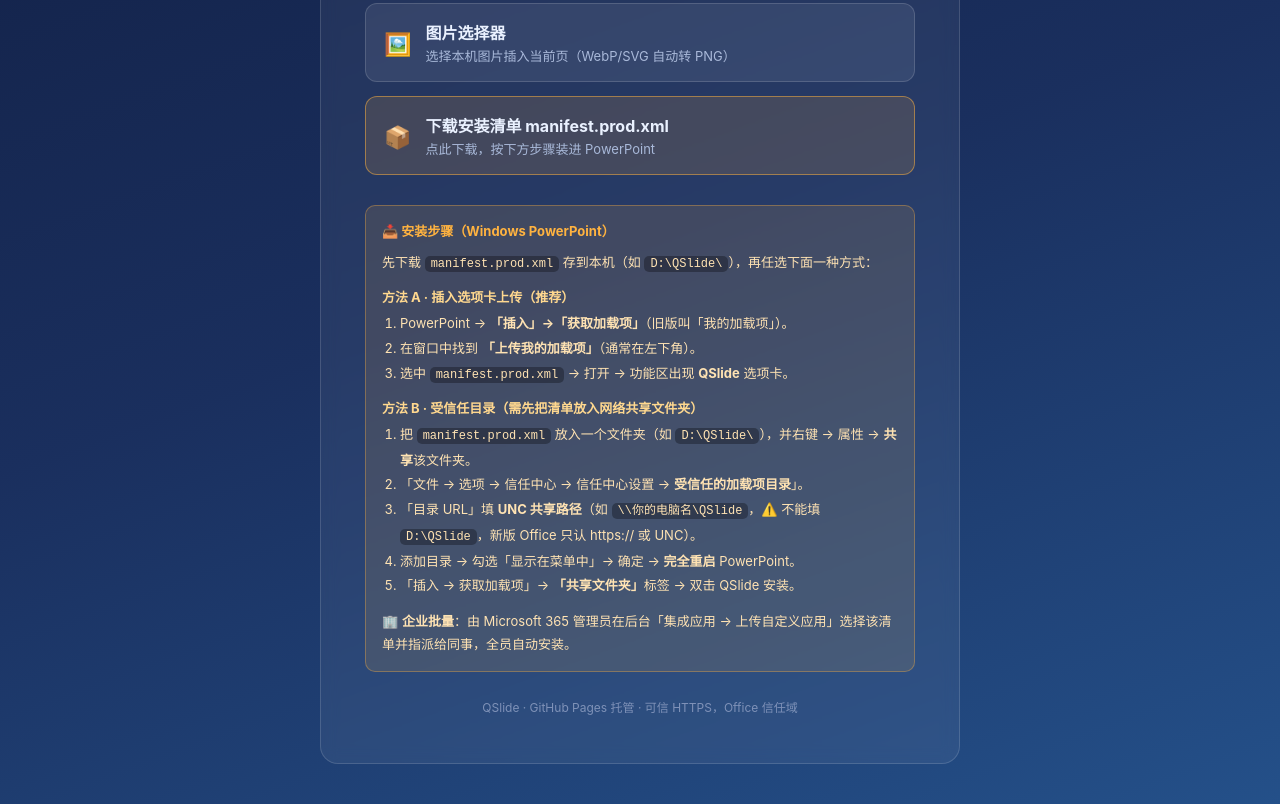
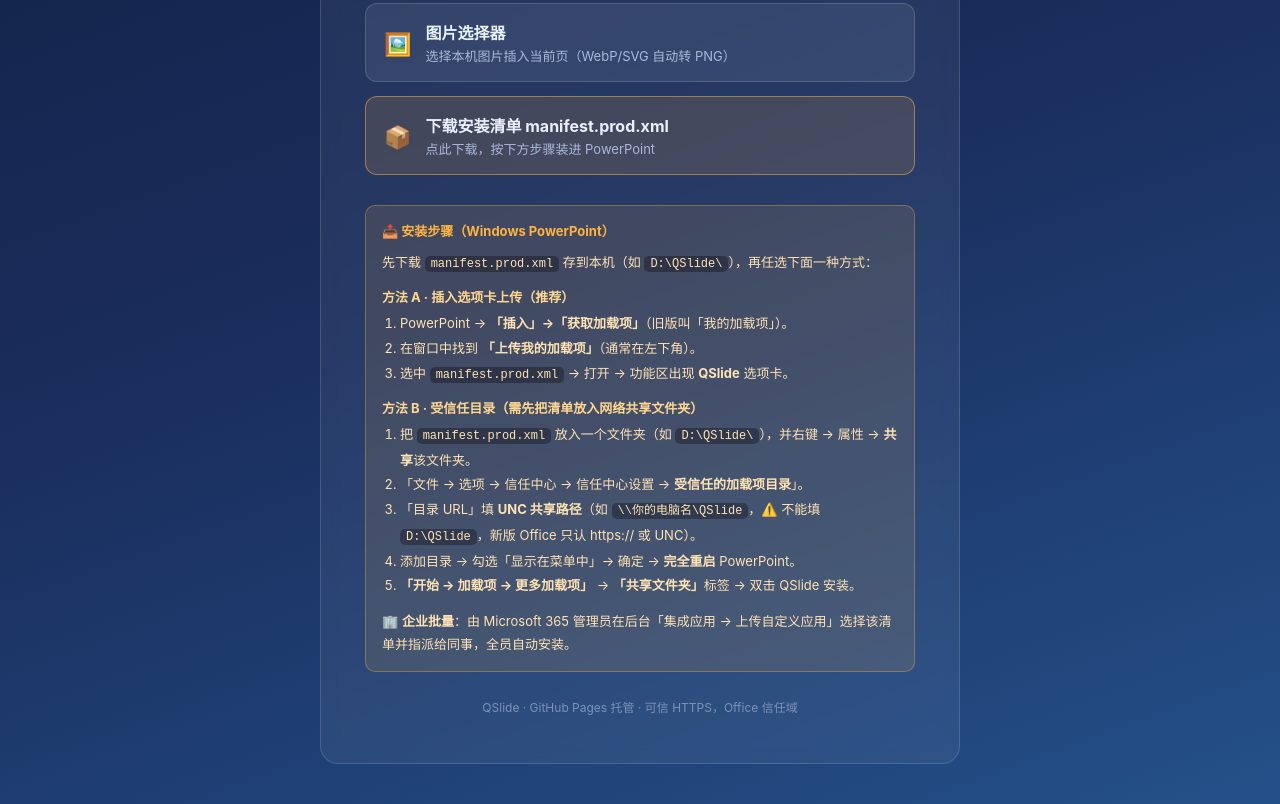
Before and after one commit to Daheng008/qslide, a website: page src/public/index.html in a window 1280 px wide. Shown: the part 499-1303 px from the top of the page. Drawn offline with Linux system fonts and the light colour scheme.

Commit message:
fix: 方法 B 安装入口按用户实测改为『开始→加载项→更多加载项→共享文件夹』

```diff
--- a/src/public/index.html
+++ b/src/public/index.html
@@ -85,7 +85,7 @@
         <li>「文件 → 选项 → 信任中心 → 信任中心设置 → <b>受信任的加载项目录</b>」。</li>
         <li>「目录 URL」填 <b>UNC 共享路径</b>（如 <code>\\你的电脑名\QSlide</code>，⚠️ 不能填 <code>D:\QSlide</code>，新版 Office 只认 https:// 或 UNC）。</li>
         <li>添加目录 → 勾选「显示在菜单中」→ 确定 → <b>完全重启</b> PowerPoint。</li>
-        <li>「插入 → 获取加载项」→ <b>「共享文件夹」</b>标签 → 双击 QSlide 安装。</li>
+        <li><b>「开始 → 加载项 → 更多加载项」</b> → <b>「共享文件夹」</b>标签 → 双击 QSlide 安装。</li>
       </ol>
       <p style="margin-top:12px; line-height:1.8; color:#ffe3b3;">
       🏢 <b>企业批量</b>：由 Microsoft 365 管理员在后台「集成应用 → 上传自定义应用」选择该清单并指派给同事，全员自动安装。
```
